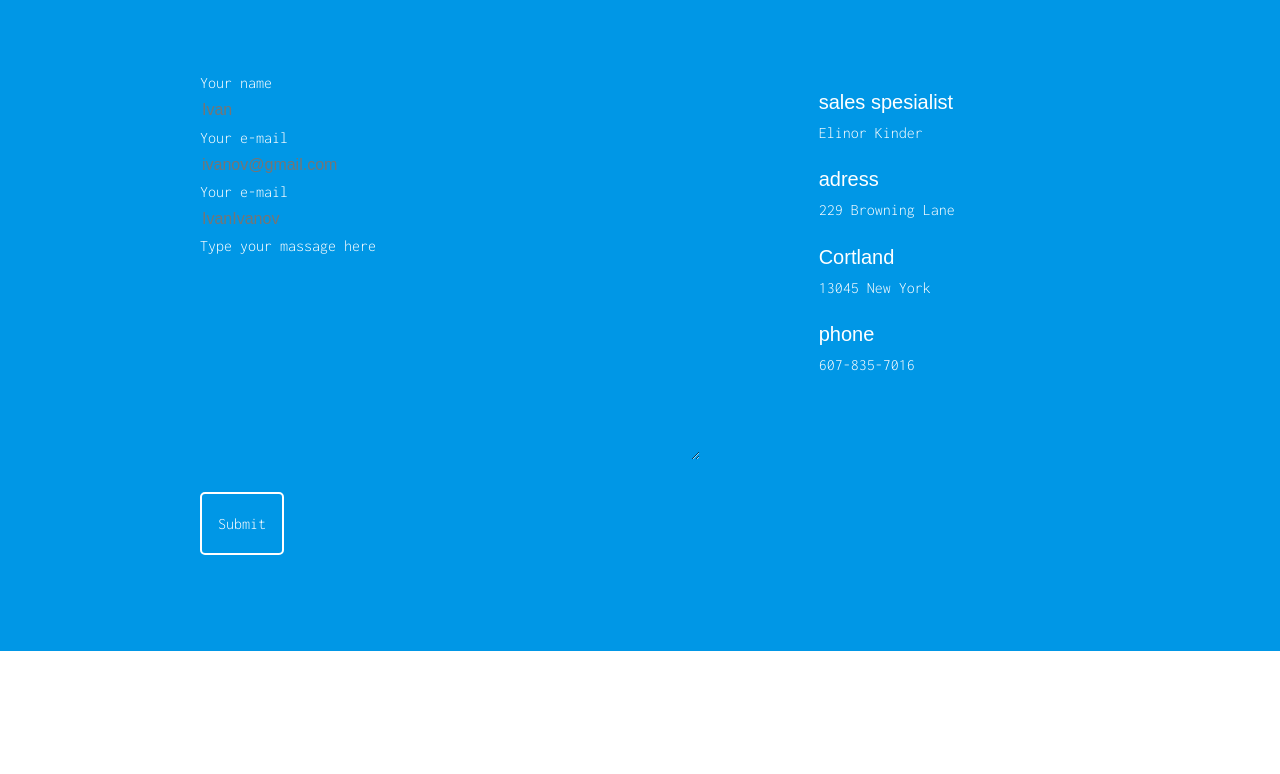
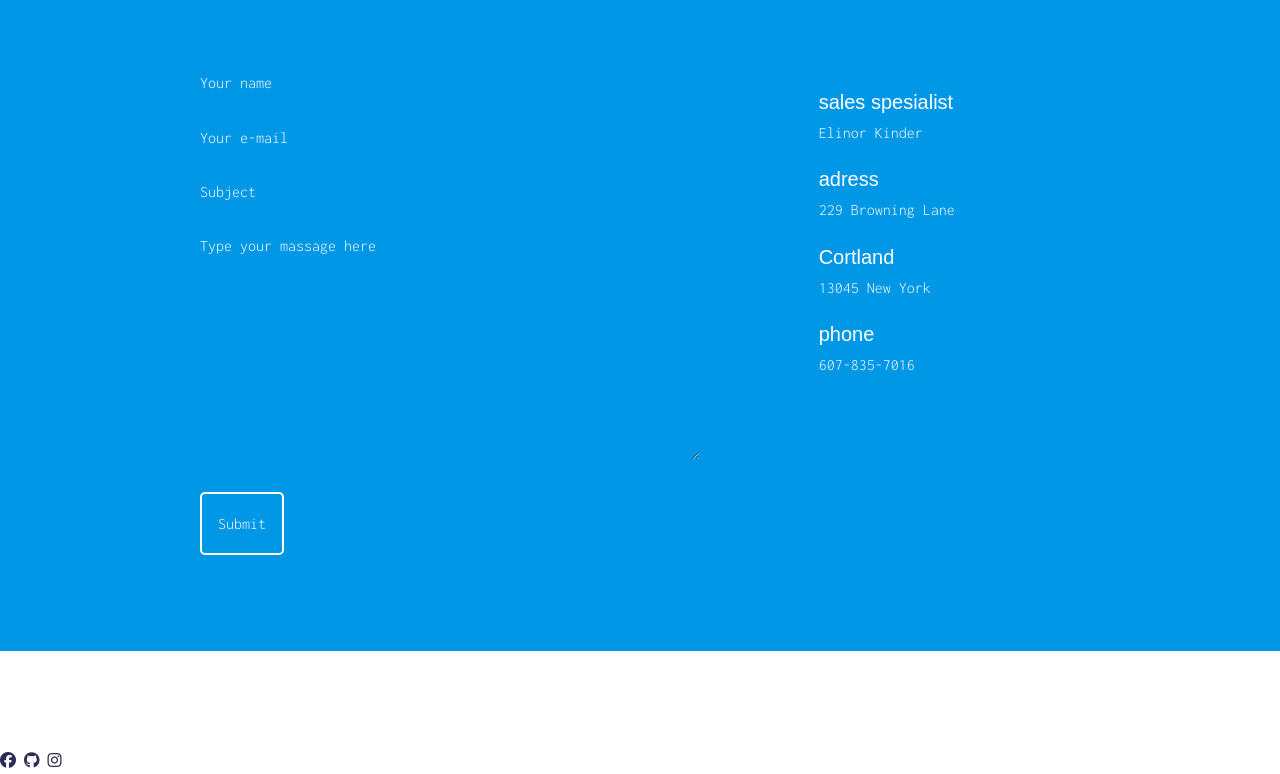
Before and after one commit to AlinaLubiana/alinalubiana.github.io, a plain HTML site: page index.html in a window 1280 px wide. Shown: the part 2822-3596 px from the top of the page. Before the commit the page ends 3569 px from the top, so only its background shows below. Drawn offline with Linux system fonts and the light colour scheme; a web font is replaced by a local one.

Commit message:
Update index.html

```diff
--- a/index.html
+++ b/index.html
@@ -6,6 +6,7 @@
     <meta name="viewport" content="width=device-width, initial-scale=1.0">
     <title>hallo we are creatively</title>
     <link rel="stylesheet" href="style.css">
+    <link rel="stylesheet" href="path/to/font-awesome/css/font-awesome.min.css">
     <link rel="preconnect" href="https://fonts.googleapis.com">
     <link rel="preconnect" href="https://fonts.gstatic.com" crossorigin>
     <link href="https://fonts.googleapis.com/css2?family=Inconsolata:wght@300&family=Signika+Negative:wght@700&display=swap" rel="stylesheet">
@@ -144,18 +145,18 @@
             <div class="form-input">
                 <form action="#" method="post" enctype="multipart/form-data">
                     <div class="double-input">
-
                         <label for="fname">Your name</label><br>
-                        <input type="text" id="fname" placeholder="Ivan" minlength="3" required/>
+                        <input type="text" id="fname" minlength="3" required/>
                     </div>
                     <div class="double-input">
                         <label for="email">Your e-mail</label><br>
-                        <input type="email" id="email" placeholder="ivanov@gmail.com" required/>
+                        <input type="email" id="email" required/>
                     </div>
                     <div class="double-input">
-                        <label for="usersudjekt">Your e-mail</label><br>
-                        <input type="text" id="usersudjekt" placeholder="IvanIvanov" required/>
+                        <label for="usersudjekt">Subject</label><br>
+                        <input type="text" id="usersudjekt" required/>
                     </div>
+
                     <div class="double-input">
                         <label for="usersudjekt">Type your massage here</label><br>
                         <textarea type="text"></textarea>
@@ -171,5 +172,13 @@
             </div>
         </div>
     </section>
+
+    <footer>
+        <div class="social-media">
+            <i class="fa-brands fa-facebook"></i>
+            <i class="fa-brands fa-github"></i>
+            <i class="fa-brands fa-instagram"></i>
+        </div>
+    </footer>
 </body>
 </html>
```
